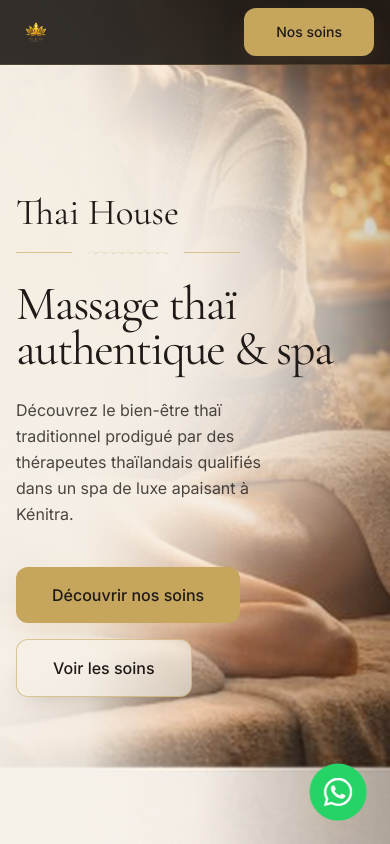
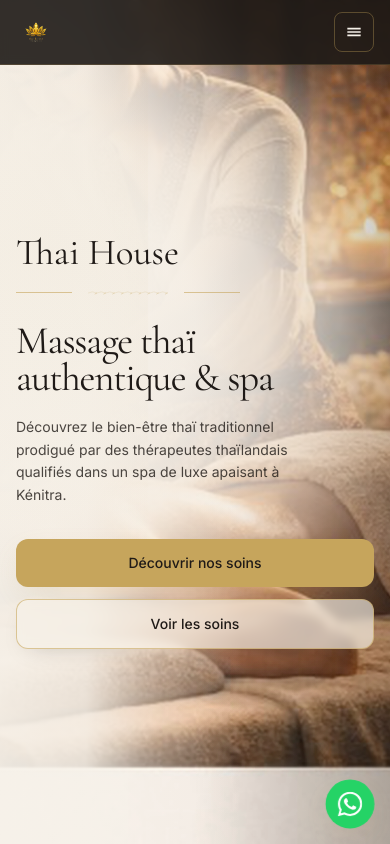
Before and after one commit to anasafanif/thai_house, a Next.js app: page / in a window 390 px wide. Shown: the top 844 px of the page. Built offline with nearby package versions, Linux system fonts and the light colour scheme.

Commit message:
Enhance layout and styling across multiple components by adjusting padding and margin values for improved visual consistency. Implement viewport settings in layout for better responsiveness. Add mobile menu functionality in Navbar to enhance user experience on smaller screens.

```diff
--- a/app/globals.css
+++ b/app/globals.css
@@ -16,11 +16,13 @@
 
 html {
   scroll-behavior: smooth;
+  overflow-x: clip;
 }
 
 body {
   @apply bg-cream text-brown antialiased;
   font-feature-settings: "kern" 1, "liga" 1;
+  overflow-x: clip;
 }
 
 @layer utilities {
--- a/components/AboutUs.tsx
+++ b/components/AboutUs.tsx
@@ -8,7 +8,7 @@
   return (
     <section
       id="about"
-      className="relative py-24 md:py-32 px-4 sm:px-6 lg:px-8 bg-beige overflow-hidden"
+      className="relative py-20 md:py-32 px-4 sm:px-6 lg:px-8 bg-beige overflow-hidden"
     >
       <div className="relative z-10 max-w-7xl mx-auto">
         <div className="grid grid-cols-1 md:grid-cols-12 gap-14 md:gap-20 items-center">
--- a/components/Footer.tsx
+++ b/components/Footer.tsx
@@ -4,7 +4,7 @@
 
 export default function Footer() {
   return (
-    <footer className="relative bg-brown text-[#F6F1E9] py-20 px-4 sm:px-6 lg:px-8 border-t border-gold/30">
+    <footer className="relative bg-brown text-[#F6F1E9] py-16 sm:py-20 px-4 sm:px-6 lg:px-8 border-t border-gold/30">
       <div className="max-w-7xl mx-auto">
         <div className="flex justify-center pt-2 pb-12">
           <div className="text-gold/60 w-48 h-5">
@@ -43,7 +43,7 @@
                 <span className="text-cream/60 text-xs">Cliquer pour l&apos;itinéraire</span>
               </span>
             </a>
-            <div className="flex items-center gap-4 mt-6">
+            <div className="flex flex-wrap items-center gap-4 mt-6">
               <a
                 href="#"
                 target="_blank"
--- a/components/Gallery.tsx
+++ b/components/Gallery.tsx
@@ -16,7 +16,7 @@
   return (
     <section
       id="gallery"
-      className="relative py-24 md:py-32 px-4 sm:px-6 lg:px-8 bg-beige overflow-hidden"
+      className="relative py-20 md:py-32 px-4 sm:px-6 lg:px-8 bg-beige overflow-hidden"
     >
       <div className="relative z-10 max-w-7xl mx-auto">
         <motion.div
@@ -24,7 +24,7 @@
           whileInView={{ opacity: 1, y: 0 }}
           viewport={{ once: true, margin: "-80px" }}
           transition={{ type: "spring", stiffness: 100, damping: 20 }}
-          className="mb-14"
+          className="mb-10 sm:mb-14"
         >
           <h2 className="font-serif text-3xl md:text-4xl lg:text-5xl text-brown tracking-tight mb-3">
             Galerie
--- a/components/Hero.tsx
+++ b/components/Hero.tsx
@@ -10,7 +10,7 @@
   return (
     <section
       id="hero"
-      className="relative min-h-[100dvh] flex flex-col justify-center overflow-hidden bg-brown"
+      className="relative min-h-[100dvh] sm:min-h-[100dvh] flex flex-col justify-center overflow-hidden bg-brown"
     >
       <div className="absolute inset-0 z-0" aria-hidden>
         <div className="absolute inset-y-0 right-0 w-full lg:w-[62%]">
@@ -31,7 +31,7 @@
       </div>
       <div className="relative z-10 max-w-7xl mx-auto w-full px-4 sm:px-6 lg:px-8">
         <div className="grid grid-cols-1 lg:grid-cols-12 items-center min-h-[100dvh]">
-          <div className="lg:col-span-6 pt-28 pb-16 lg:pt-32 lg:pb-20">
+          <div className="lg:col-span-6 pt-24 sm:pt-28 pb-14 sm:pb-16 lg:pt-32 lg:pb-20">
             <motion.p
               initial={{ opacity: 0, y: 20 }}
               animate={{ opacity: 1, y: 0 }}
@@ -49,7 +49,7 @@
               initial={{ opacity: 0, y: 20 }}
               animate={{ opacity: 1, y: 0 }}
               transition={{ type: "spring", stiffness: 100, damping: 20, delay: 0.1 }}
-              className="font-serif text-[clamp(3rem,6vw,5.4rem)] leading-[0.95] tracking-[-0.03em] text-brown max-w-[18ch] mb-6"
+              className="font-serif text-[clamp(2.2rem,10vw,5.4rem)] leading-[0.95] tracking-[-0.03em] text-brown max-w-[18ch] mb-5 sm:mb-6"
             >
               Massage thaï authentique &amp; spa
             </motion.h1>
@@ -57,7 +57,7 @@
               initial={{ opacity: 0, y: 20 }}
               animate={{ opacity: 1, y: 0 }}
               transition={{ type: "spring", stiffness: 100, damping: 20, delay: 0.2 }}
-              className="text-base md:text-xl text-brown/80 max-w-[28ch] leading-relaxed mb-10"
+              className="text-sm sm:text-base md:text-xl text-brown/80 max-w-[34ch] sm:max-w-[28ch] leading-relaxed mb-8 sm:mb-10"
             >
               Découvrez le bien-être thaï traditionnel prodigué par des thérapeutes thaïlandais qualifiés dans un spa de luxe apaisant à Kénitra.
             </motion.p>
@@ -65,14 +65,14 @@
               initial={{ opacity: 0, y: 20 }}
               animate={{ opacity: 1, y: 0 }}
               transition={{ type: "spring", stiffness: 100, damping: 20, delay: 0.3 }}
-              className="flex flex-wrap gap-4"
+              className="flex flex-col sm:flex-row sm:flex-wrap gap-3 sm:gap-4"
             >
-              <ShimmerButton href="#services" className="!px-9 !py-4 text-base">
+              <ShimmerButton href="#services" className="w-full sm:w-auto text-center !px-6 sm:!px-9 !py-3.5 sm:!py-4 text-sm sm:text-base">
                 Découvrir nos soins
               </ShimmerButton>
               <Link
                 href="#services"
-                className="inline-flex items-center justify-center rounded-xl border border-gold/60 bg-cream/65 px-9 py-4 text-base font-medium text-brown shadow-[0_10px_24px_-14px_rgba(31,26,23,0.25)] backdrop-blur-sm transition-all duration-300 hover:-translate-y-0.5 hover:bg-cream/80 hover:shadow-[0_14px_30px_-12px_rgba(31,26,23,0.35)]"
+                className="inline-flex w-full sm:w-auto items-center justify-center rounded-xl border border-gold/60 bg-cream/65 px-6 sm:px-9 py-3.5 sm:py-4 text-sm sm:text-base font-medium text-brown shadow-[0_10px_24px_-14px_rgba(31,26,23,0.25)] backdrop-blur-sm transition-all duration-300 hover:-translate-y-0.5 hover:bg-cream/80 hover:shadow-[0_14px_30px_-12px_rgba(31,26,23,0.35)]"
               >
                 Voir les soins
               </Link>
--- a/components/Navbar.tsx
+++ b/components/Navbar.tsx
@@ -17,12 +17,22 @@
 
 export default function Navbar() {
   const [scrolled, setScrolled] = useState(false);
+  const [mobileMenuOpen, setMobileMenuOpen] = useState(false);
 
   useEffect(() => {
     const onScroll = () => setScrolled(window.scrollY > 60);
     window.addEventListener("scroll", onScroll, { passive: true });
     return () => window.removeEventListener("scroll", onScroll);
   }, []);
+
+  useEffect(() => {
+    document.body.style.overflow = mobileMenuOpen ? "hidden" : "";
+    return () => {
+      document.body.style.overflow = "";
+    };
+  }, [mobileMenuOpen]);
+
+  const closeMobileMenu = () => setMobileMenuOpen(false);
 
   return (
     <motion.header
@@ -35,9 +45,10 @@
           : "bg-brown/90 backdrop-blur-sm border-b border-gold/20"
       }`}
     >
-      <nav className="max-w-7xl mx-auto px-4 sm:px-6 lg:px-8 h-16 md:h-20 flex items-center justify-between">
+      <nav className="max-w-7xl mx-auto px-4 sm:px-6 lg:px-8 h-16 md:h-20 flex items-center justify-between gap-3">
         <Link
           href="#hero"
+          onClick={closeMobileMenu}
           className="flex items-center gap-2 shrink-0 focus:outline-none focus-visible:ring-2 focus-visible:ring-gold rounded"
           aria-label="Thai House Massage & Spa - Accueil"
         >
@@ -65,10 +76,47 @@
             </li>
           ))}
         </ul>
-        <ShimmerButton href="#services" className="shrink-0 px-5 py-2.5 text-sm !text-brown">
+        <ShimmerButton href="#services" className="hidden sm:inline-flex shrink-0 px-5 py-2.5 text-sm !text-brown">
           Nos soins
         </ShimmerButton>
+        <button
+          type="button"
+          onClick={() => setMobileMenuOpen((open) => !open)}
+          aria-label={mobileMenuOpen ? "Fermer le menu" : "Ouvrir le menu"}
+          aria-expanded={mobileMenuOpen}
+          className="md:hidden shrink-0 inline-flex items-center justify-center w-10 h-10 rounded-lg border border-gold/35 text-cream hover:text-gold-light hover:border-gold/60 transition-colors focus:outline-none focus-visible:ring-2 focus-visible:ring-gold"
+        >
+          {mobileMenuOpen ? (
+            <svg xmlns="http://www.w3.org/2000/svg" viewBox="0 0 24 24" fill="currentColor" className="w-5 h-5">
+              <path d="M18.3 5.71L12 12l6.3 6.29-1.41 1.42L10.59 13.4l-6.3 6.31-1.42-1.42L9.17 12 2.87 5.71 4.29 4.3l6.3 6.29 6.29-6.3z" />
+            </svg>
+          ) : (
+            <svg xmlns="http://www.w3.org/2000/svg" viewBox="0 0 24 24" fill="currentColor" className="w-5 h-5">
+              <path d="M4 7h16v2H4zm0 4h16v2H4zm0 4h16v2H4z" />
+            </svg>
+          )}
+        </button>
       </nav>
+      {mobileMenuOpen && (
+        <div className="md:hidden border-t border-gold/20 bg-brown/95 backdrop-blur-md px-4 sm:px-6 py-4">
+          <ul className="space-y-2">
+            {NAV_LINKS.slice(1).map((link) => (
+              <li key={link.href}>
+                <Link
+                  href={link.href}
+                  onClick={closeMobileMenu}
+                  className="block rounded-lg px-3 py-2.5 text-sm text-cream/95 hover:text-gold-light hover:bg-cream/10 transition-colors focus:outline-none focus-visible:ring-2 focus-visible:ring-gold"
+                >
+                  {link.label}
+                </Link>
+              </li>
+            ))}
+          </ul>
+          <ShimmerButton href="#services" onClick={closeMobileMenu} className="mt-4 w-full justify-center !text-brown">
+            Nos soins
+          </ShimmerButton>
+        </div>
+      )}
     </motion.header>
   );
 }
--- a/components/Services.tsx
+++ b/components/Services.tsx
@@ -53,7 +53,7 @@
   return (
     <section
       id="services"
-      className="relative py-24 md:py-32 px-4 sm:px-6 lg:px-8 bg-cream overflow-hidden"
+      className="relative py-20 md:py-32 px-4 sm:px-6 lg:px-8 bg-cream overflow-hidden"
     >
       <div className="relative z-10 max-w-7xl mx-auto">
         <motion.div
@@ -61,7 +61,7 @@
           whileInView={{ opacity: 1, y: 0 }}
           viewport={{ once: true, margin: "-80px" }}
           transition={{ type: "spring", stiffness: 100, damping: 20 }}
-          className="mb-16"
+          className="mb-12 sm:mb-16"
         >
           <h2 className="font-serif text-3xl md:text-4xl lg:text-5xl text-brown tracking-tight mb-3">
             Nos services
@@ -82,7 +82,7 @@
           initial="hidden"
           whileInView="show"
           viewport={{ once: true, margin: "-60px" }}
-          className="grid grid-cols-1 sm:grid-cols-2 lg:grid-cols-3 gap-8"
+          className="grid grid-cols-1 sm:grid-cols-2 lg:grid-cols-3 gap-5 sm:gap-8"
         >
           {SERVICES.map((service, index) => (
             <motion.li
--- a/components/ShimmerButton.tsx
+++ b/components/ShimmerButton.tsx
@@ -36,7 +36,12 @@
 
     if (href) {
       return (
-        <Link href={href} className={`${base} ${className}`} ref={ref as React.Ref<HTMLAnchorElement>}>
+        <Link
+          href={href}
+          onClick={onClick}
+          className={`${base} ${className}`}
+          ref={ref as React.Ref<HTMLAnchorElement>}
+        >
           <motion.span
             className="block relative"
             whileHover={{ scale: 1.01 }}
--- a/components/WhatsAppFab.tsx
+++ b/components/WhatsAppFab.tsx
@@ -15,7 +15,7 @@
       target="_blank"
       rel="noopener noreferrer"
       aria-label="Nous contacter sur WhatsApp"
-      className="fixed bottom-6 right-6 z-50 w-14 h-14 rounded-full bg-[#25D366] flex items-center justify-center shadow-softGold focus:outline-none focus-visible:ring-2 focus-visible:ring-gold focus-visible:ring-offset-2"
+      className="fixed bottom-4 right-4 sm:bottom-6 sm:right-6 z-50 w-12 h-12 sm:w-14 sm:h-14 rounded-full bg-[#25D366] flex items-center justify-center shadow-softGold focus:outline-none focus-visible:ring-2 focus-visible:ring-gold focus-visible:ring-offset-2"
       initial={{ scale: 0, opacity: 0 }}
       animate={{
         scale: [1, 1.03, 1],
@@ -36,7 +36,7 @@
         xmlns="http://www.w3.org/2000/svg"
         viewBox="0 0 24 24"
         fill="white"
-        className="w-7 h-7"
+        className="w-6 h-6 sm:w-7 sm:h-7"
         aria-hidden
       >
         <path d="M17.472 14.382c-.297-.149-1.758-.867-2.03-.967-.273-.099-.471-.148-.67.15-.197.297-.767.966-.94 1.164-.173.199-.347.223-.644.075-.297-.15-1.255-.463-2.39-1.475-.883-.788-1.48-1.761-1.653-2.059-.173-.297-.018-.458.13-.606.134-.133.298-.347.446-.52.149-.174.198-.298.298-.497.099-.198.05-.371-.025-.52-.075-.149-.669-1.612-.916-2.207-.242-.579-.487-.5-.669-.51-.173-.008-.371-.01-.57-.01-.198 0-.52.074-.792.372-.272.297-1.04 1.016-1.04 2.479 0 1.462 1.065 2.875 1.213 3.074.149.198 2.096 3.2 5.077 4.487.709.306 1.262.489 1.694.625.712.227 1.36.195 1.871.118.571-.085 1.758-.719 2.006-1.413.248-.694.248-1.289.173-1.413-.074-.124-.272-.198-.57-.347m-5.421 7.403h-.004a9.87 9.87 0 01-5.031-1.378l-.361-.214-3.741.982.998-3.648-.235-.374a9.86 9.86 0 01-1.51-5.26c.001-5.45 4.436-9.884 9.888-9.884 2.64 0 5.122 1.03 6.988 2.898a9.825 9.825 0 012.893 6.994c-.003 5.45-4.437 9.884-9.885 9.884m8.413-18.297A11.815 11.815 0 0012.05 0C5.495 0 .16 5.335.157 11.892c0 2.096.547 4.142 1.588 5.945L.057 24l6.305-1.654a11.882 11.882 0 005.683 1.448h.005c6.554 0 11.89-5.335 11.893-11.893a11.821 11.821 0 00-3.48-8.413z" />
--- a/components/WhyUs.tsx
+++ b/components/WhyUs.tsx
@@ -22,7 +22,7 @@
   return (
     <section
       id="why-us"
-      className="relative py-24 md:py-32 px-4 sm:px-6 lg:px-8 bg-cream overflow-hidden"
+      className="relative py-20 md:py-32 px-4 sm:px-6 lg:px-8 bg-cream overflow-hidden"
     >
       <div className="relative z-10 max-w-7xl mx-auto">
         <div className="grid grid-cols-1 lg:grid-cols-12 gap-14 lg:gap-24">
@@ -47,7 +47,7 @@
               Au Maroc, l’hospitalité est un art. En Thaïlande, le massage est une science séculaire. Chez Thai House, nous honorons les deux : un lieu où l’on vous accueille comme en famille et où l’on prend soin de vous avec un savoir-faire ancestral.
             </p>
           </motion.div>
-          <div className="lg:col-span-7 space-y-8">
+          <div className="lg:col-span-7 space-y-6 sm:space-y-8">
             {POINTS.map((point, i) => (
               <motion.div
                 key={point.title}
@@ -55,7 +55,7 @@
                 whileInView={{ opacity: 1, x: 0 }}
                 viewport={{ once: true, margin: "-60px" }}
                 transition={{ type: "spring", stiffness: 100, damping: 20, delay: i * 0.06 }}
-                className="flex gap-6"
+                className="flex gap-4 sm:gap-6"
               >
                 <div className="shrink-0 w-12 h-12 rounded-full border-2 border-gold/40 flex items-center justify-center">
                   <span className="font-serif text-gold font-semibold">{i + 1}</span>
```
Also changed, not shown: app/layout.tsx (+6 -1 lines), components/Testimonials.tsx (+4 -4 lines).
